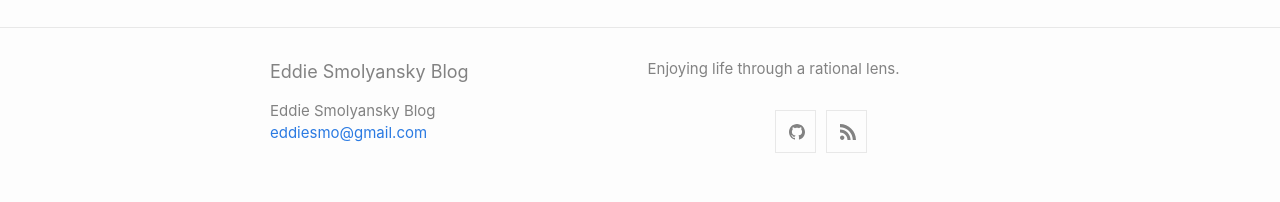
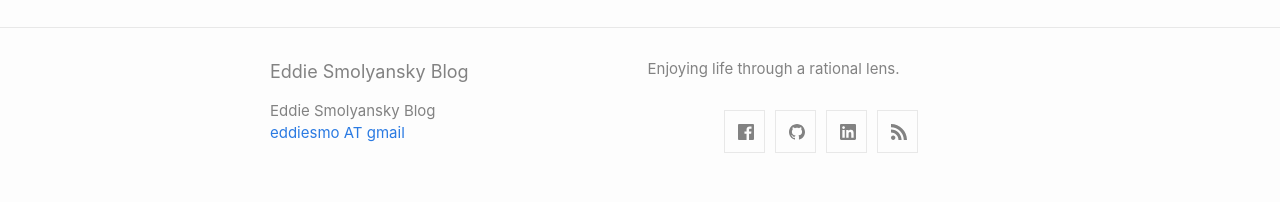
Before and after one commit to eddiesmo/eddiesmo.github.io, a Jekyll site: the page built from _posts/2015-11-18-the-pondered-life-setting-the-quest.md, in a window 1280 px wide. Shown: the part 1991-2193 px from the top of the page. Built offline with Jekyll 4.4.1, drawn with Linux system fonts in a browser that asks for light colours; comment, search, counter and statistics services are not loaded; part of the change alters nothing that is shown.

Commit message:
update config and remove comments

```diff
--- a/_config.yml
+++ b/_config.yml
@@ -1,6 +1,6 @@
 title: Eddie Smolyansky Blog
 # author: GitHub User
-email: eddiesmo@gmail.com
+email: eddiesmo AT gmail
 description: > # this means to ignore newlines until "twitter_username:"
   Enjoying life through a rational lens.
 
@@ -17,10 +17,10 @@ minima:
     github:  eddiesmo
     rss: rss
     # dribbble: jekyll
-    # facebook: jekyll
+    facebook: https://www.facebook.com/eddiesmo
     # flickr:   jekyll
     # instagram: jekyll
-    # linkedin: jekyll
+    linkedin: https://www.linkedin.com/in/eddiesmo
     # pinterest: jekyll
     # youtube: jekyll
     # youtube_channel: UC8CXR0-3I70i1tfPg1PAE1g
--- a/_posts/2015-11-18-the-pondered-life-setting-the-quest.md
+++ b/_posts/2015-11-18-the-pondered-life-setting-the-quest.md
@@ -1,7 +1,7 @@
 ---
 layout: post
 title: The pondered life - setting the quest
-comments: true
+comments: false
 
 ---
 
```
